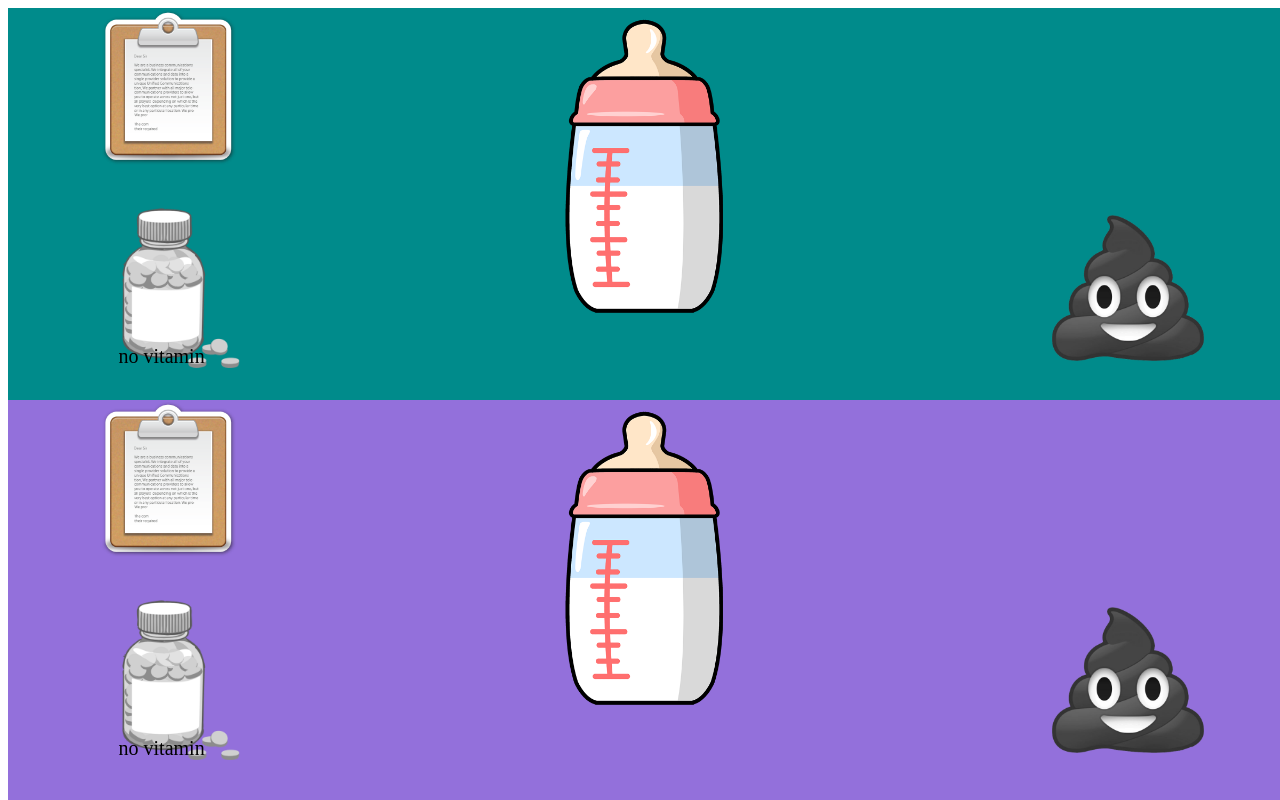
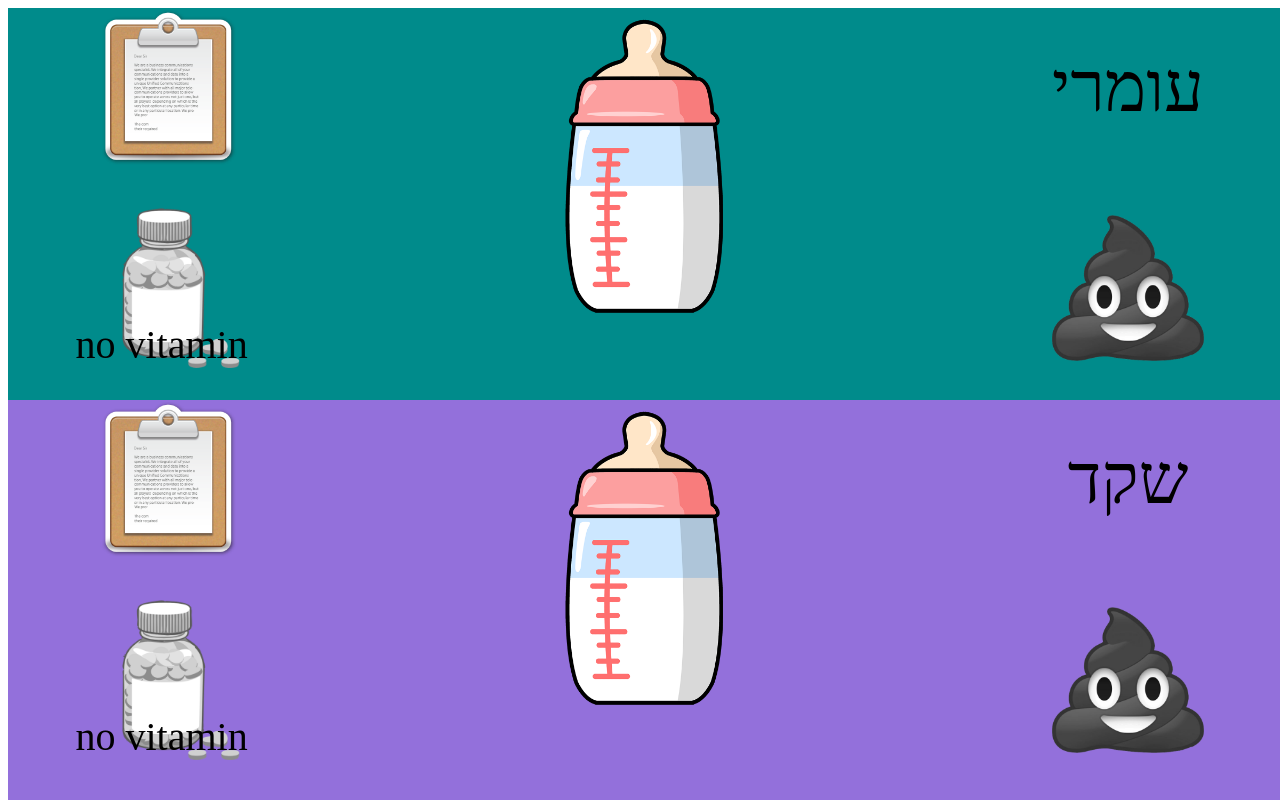
Before and after one commit to gilhartman/hartmanBabyLog, a Django app: page /babylog/ in a window 1280 px wide. Run offline with Django 3.2, Linux system fonts and the light colour scheme; data that the repository does not hold is empty.

Commit message:
add baby name in main screen

```diff
--- a/babylog/templates/babylog/front_page.html
+++ b/babylog/templates/babylog/front_page.html
@@ -10,7 +10,7 @@
             display:inline-block;
             cursor:pointer;
             color:black;
-            font-size:20px;
+            font-size:40px;
             width:400px;
             height:80%;
             text-decoration:none;
@@ -18,10 +18,17 @@
             text-align:center;
             background-position:center;
             background-repeat: no-repeat;
+            position: relative;
         }
         .myButton.Bottle{
             {% load static %}
             background-image:url("{% static "bottle.png" %}");
+        }
+        .myButton.NameContainer{
+            font-size:70px;
+            display: flex;
+            align-items: center;
+            justify-content: center
         }
         .myButton.PoopBW{
             {% load static %}
@@ -69,13 +76,16 @@
 <div style="position:fixed;height:100%;width:100%">
     <div style= "position:fixed;height:50%;width:100%;text-align:center;background:{{b1_background_color}}">
         <div onclick="location.href='/babylog/{{b1_name}}/feed';" class="myButton Bottle">
-            <h1 style="position:relative;top:40%;horizontal-align:center;">
+            <h2 style="position:relative;top:40%;horizontal-align:center;">
                 {{b1_dt|time:"H:i"}}
                 <br>
                 {{b1_subtype}}
                 <br>
                 {{b1_value}}
-            <h1>
+            </h2>
+        </div>
+        <div style= "height:40%;width:15%;position:absolute;right:5%;top:0%;" class="myButton NameContainer">
+                <p>{{b1_name_hebrew}}</p>
         </div>
         <div style= "height:40%;width:15%;position:absolute;right:5%;top:50%;" onclick="location.href='/babylog/{{b1_name}}/poop'" class="myButton {{poop1_type}}">
             <div style= "position:absolute;bottom:0%">
@@ -100,13 +110,16 @@
     </div>
     <div style= "position:fixed;height:50%;width:100%;top:50%;text-align:center;background:{{b2_background_color}}">
         <div onclick="location.href='/babylog/{{b2_name}}/feed';" class="myButton Bottle">
-            <h1 style="position:relative;top:40%;horizontal-align:center">
+            <h2 style="position:relative;top:40%;horizontal-align:center">
                 {{b2_dt|time:"H:i"}}
                 <br>
                 {{b2_subtype}}
                 <br>
                 {{b2_value}}
-            <h1>
+            </h2>
+        </div>
+        <div style= "height:40%;width:15%;position:absolute;right:5%;top:0%;" class="myButton NameContainer">
+                <p>{{b2_name_hebrew}}</p>
         </div>
         <div style= "height:40%;width:15%;position:absolute;right:5%;top:50%;" onclick="location.href='/babylog/{{b2_name}}/poop'" class="myButton {{poop2_type}}">
             <div style= "position:absolute;bottom:0%">
--- a/babylog/views.py
+++ b/babylog/views.py
@@ -93,6 +93,8 @@ def collect_stats(baby_name, start_date, end_date):
 class BabyConsts(object):
     b1_name = 'Omri'
     b2_name = 'Shaked'
+    b1_name_hebrew = 'עומרי'
+    b2_name_hebrew = 'שקד'
     b1_background_color = 'DarkCyan'
     b2_background_color = 'MediumPurple'
 
@@ -100,6 +102,8 @@ class BabyConsts(object):
 def index(request):
     b1_name = BabyConsts.b1_name
     b2_name = BabyConsts.b2_name
+    b1_name_hebrew = BabyConsts.b1_name_hebrew
+    b2_name_hebrew = BabyConsts.b2_name_hebrew
     b1_background_color = BabyConsts.b1_background_color
     b2_background_color = BabyConsts.b2_background_color
     p1 = get_latest_event(b1_name, 'poop')
```
